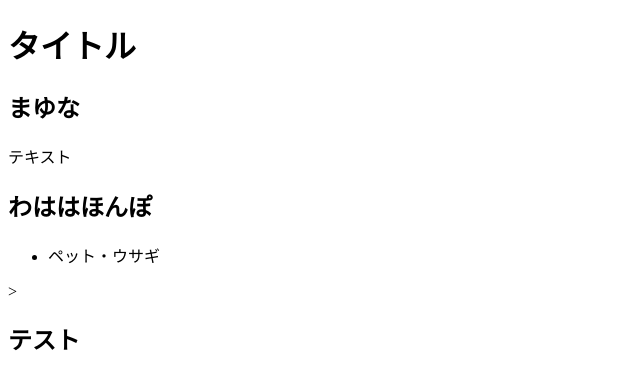
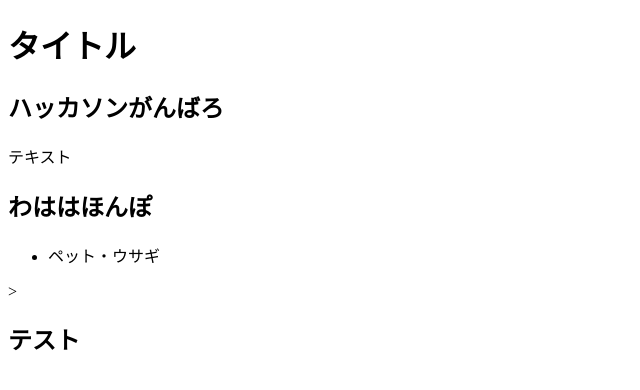
Before and after one commit to shungenie/test_for_rookie_hackathon, a plain HTML site: page index.html in a window 1280 px wide. Shown: the whole page, without its empty margins (0-640 px from the left). Drawn offline with Linux system fonts and the light colour scheme.

Commit message:
小見出しをハッカソンがんばろに変更

```diff
--- a/index.html
+++ b/index.html
@@ -12,7 +12,7 @@
   </header>
   <main>
     <section>
-      <h2>まゆな</h2>
+      <h2>ハッカソンがんばろ</h2>
 
     </section>
     <p>テキスト</p>
```
